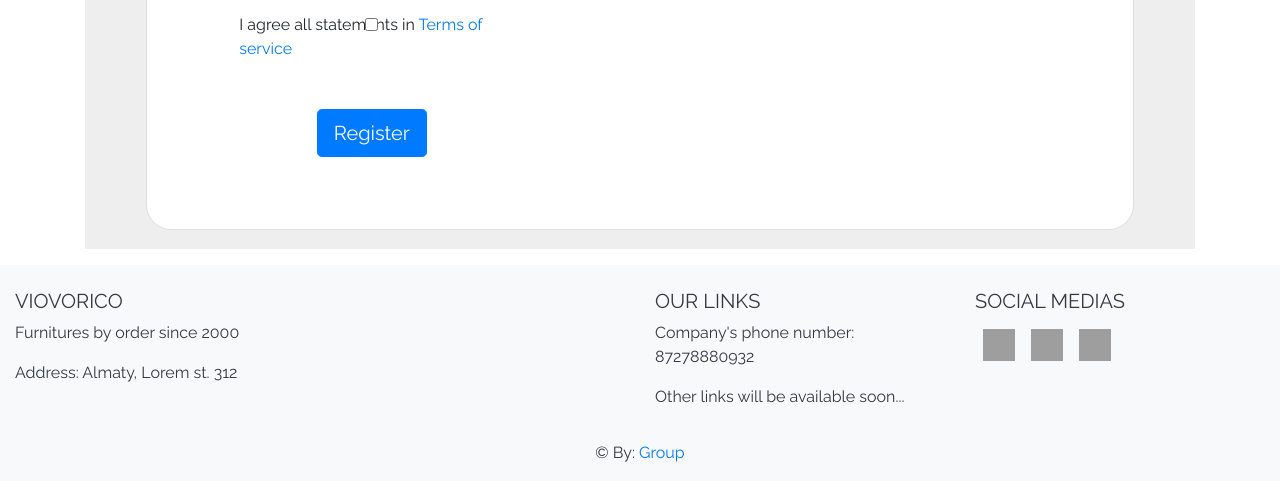
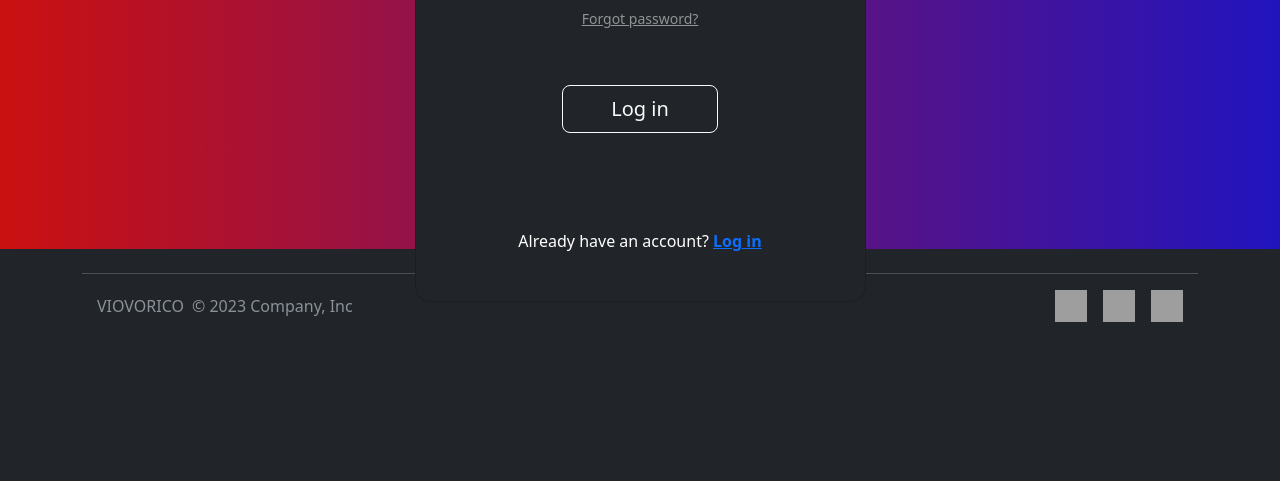
Before and after one commit to Venikhl/testForDjango, a Django app: page /members/register/ in a window 1280 px wide. Shown: the part 615-1096 px from the top of the page. After the commit the page ends 937 px from the top, so only its background shows below. Run offline with Django 4.2, Linux system fonts and the light colour scheme; grey boxes are pictures that could not be loaded.

Commit message:
3. Registration and login design(+ header and footer changes)

```diff
--- /dev/null
+++ b/static/assets/css/buttons.css
@@ -0,0 +1,85 @@
+* {
+    -webkit-box-sizing: border-box;
+    -moz-box-sizing: border-box;
+    box-sizing: border-box;
+}
+
+.buttons {
+    margin: 10%;
+    text-align: center;
+}
+
+.btn-hover {
+    width: 200px;
+    font-size: 16px;
+    font-weight: 600;
+    color: #fff;
+    cursor: pointer;
+    margin: 20px;
+    height: 55px;
+    text-align:center;
+    border: none;
+    background-size: 300% 100%;
+
+    border-radius: 50px;
+    moz-transition: all .4s ease-in-out;
+    -o-transition: all .4s ease-in-out;
+    -webkit-transition: all .4s ease-in-out;
+    transition: all .4s ease-in-out;
+}
+
+.btn-hover:hover {
+    background-position: 100% 0;
+    moz-transition: all .4s ease-in-out;
+    -o-transition: all .4s ease-in-out;
+    -webkit-transition: all .4s ease-in-out;
+    transition: all .4s ease-in-out;
+}
+
+.btn-hover:focus {
+    outline: none;
+}
+
+.btn-hover.color-1 {
+    background-image: linear-gradient(to right, #25aae1, #40e495, #30dd8a, #2bb673);
+    box-shadow: 0 4px 15px 0 rgba(49, 196, 190, 0.75);
+}
+.btn-hover.color-2 {
+    background-image: linear-gradient(to right, #f5ce62, #e43603, #fa7199, #e85a19);
+    box-shadow: 0 4px 15px 0 rgba(229, 66, 10, 0.75);
+}
+.btn-hover.color-3 {
+    background-image: linear-gradient(to right, #667eea, #764ba2, #6B8DD6, #8E37D7);
+    box-shadow: 0 4px 15px 0 rgba(116, 79, 168, 0.75);
+}
+.btn-hover.color-4 {
+    background-image: linear-gradient(to right, #fc6076, #ff9a44, #ef9d43, #e75516);
+    box-shadow: 0 4px 15px 0 rgba(252, 104, 110, 0.75);
+}
+.btn-hover.color-5 {
+    background-image: linear-gradient(to right, #0ba360, #3cba92, #30dd8a, #2bb673);
+    box-shadow: 0 4px 15px 0 rgba(23, 168, 108, 0.75);
+}
+.btn-hover.color-6 {
+    background-image: linear-gradient(to right, #009245, #FCEE21, #00A8C5, #D9E021);
+    box-shadow: 0 4px 15px 0 rgba(83, 176, 57, 0.75);
+}
+.btn-hover.color-7 {
+    background-image: linear-gradient(to right, #6253e1, #852D91, #A3A1FF, #F24645);
+    box-shadow: 0 4px 15px 0 rgba(126, 52, 161, 0.75);
+}
+.btn-hover.color-8 {
+    background-image: linear-gradient(to right, #29323c, #485563, #2b5876, #4e4376);
+    box-shadow: 0 4px 15px 0 rgba(45, 54, 65, 0.75);
+}
+.btn-hover.color-9 {
+    background-image: linear-gradient(to right, #25aae1, #4481eb, #04befe, #3f86ed);
+    box-shadow: 0 4px 15px 0 rgba(65, 132, 234, 0.75);
+}
+.btn-hover.color-10 {
+        background-image: linear-gradient(to right, #ed6ea0, #ec8c69, #f7186a , #FBB03B);
+    box-shadow: 0 4px 15px 0 rgba(236, 116, 149, 0.75);
+}
+.btn-hover.color-11 {
+       background-image: linear-gradient(to right, #eb3941, #f15e64, #e14e53, #e2373f);  box-shadow: 0 5px 15px rgba(242, 97, 103, .4);
+}
--- a/templates/auth/register.html
+++ b/templates/auth/register.html
@@ -1,72 +1,48 @@
 {% extends 'core/main_wrapper.html' %}
+{% block main %}
+<section class="vh-100 gradient-custom">
+  <div class="container py-5 h-100">
+    <div class="row d-flex justify-content-center align-items-center h-100">
+      <div class="col-12 col-md-8 col-lg-6 col-xl-5">
+        <div class="card bg-dark" style="border-radius: 1rem;">
+          <div class="card-body p-5 text-center">
 
-{% block main %}
-<section class="vh-100" style="background-color: #eee;">
-  <div class="container h-100">
-    <div class="row d-flex justify-content-center align-items-center h-100">
-      <div class="col-lg-12 col-xl-11">
-        <div class="card text-black" style="border-radius: 25px;">
-          <div class="card-body p-md-5">
-            <div class="row justify-content-center">
-              <div class="col-md-10 col-lg-6 col-xl-5 order-2 order-lg-1">
+            <div class="mb-md-5 mt-md-4 pb-5">
 
-                <p class="text-center h1 fw-bold mb-5 mx-1 mx-md-4 mt-4">Sign up</p>
+              <h2 class="fw-bold mb-2 text-uppercase text-white">Sign Up</h2>
+              <p class="text-white-50 mb-5 text-white">Please enter your data to register a new account!</p>
 
-                <form class="mx-1 mx-md-4">
+                <div class="form-floating mb-3">
+                  <input type="text" class="form-control" id="floatingUsername" placeholder="Username">
+                  <label for="floatingUsername">Username</label>
+                </div>
 
-                  <div class="d-flex flex-row align-items-center mb-4">
-                    <i class="fas fa-user fa-lg me-3 fa-fw"></i>
-                    <div class="form-outline flex-fill mb-0">
-                      <input type="text" id="form3Example1c" class="form-control" />
-                      <label class="form-label" for="form3Example1c">Your Name</label>
-                    </div>
-                  </div>
+                <div class="form-floating mb-3">
+                  <input type="email" class="form-control" id="floatingInput" placeholder="Email">
+                  <label for="floatingInput">Email address</label>
+                </div>
 
-                  <div class="d-flex flex-row align-items-center mb-4">
-                    <i class="fas fa-envelope fa-lg me-3 fa-fw"></i>
-                    <div class="form-outline flex-fill mb-0">
-                      <input type="email" id="form3Example3c" class="form-control" />
-                      <label class="form-label" for="form3Example3c">Your Email</label>
-                    </div>
-                  </div>
+                <div class="form-floating mb-3">
+                  <input type="password" class="form-control" id="floatingPassword" placeholder="Password">
+                  <label for="floatingPassword">Password</label>
+                </div>
 
-                  <div class="d-flex flex-row align-items-center mb-4">
-                    <i class="fas fa-lock fa-lg me-3 fa-fw"></i>
-                    <div class="form-outline flex-fill mb-0">
-                      <input type="password" id="form3Example4c" class="form-control" />
-                      <label class="form-label" for="form3Example4c">Password</label>
-                    </div>
-                  </div>
+                <div class="form-floating pb-3">
+                  <input type="password" class="form-control" id="floatingRepeatPassword" placeholder="Repeat password">
+                  <label for="floatingRepeatPassword">Repeat password</label>
+                </div>
 
-                  <div class="d-flex flex-row align-items-center mb-4">
-                    <i class="fas fa-key fa-lg me-3 fa-fw"></i>
-                    <div class="form-outline flex-fill mb-0">
-                      <input type="password" id="form3Example4cd" class="form-control" />
-                      <label class="form-label" for="form3Example4cd">Repeat your password</label>
-                    </div>
-                  </div>
+              <p class="small mb-5 pb-lg-2"><a class="text-white-50" href="#!">Forgot password?</a></p>
 
-                  <div class="form-check d-flex justify-content-center mb-5">
-                    <input class="form-check-input me-2" type="checkbox" value="" id="form2Example3c" />
-                    <label class="form-check-label" for="form2Example3">
-                      I agree all statements in <a href="#!">Terms of service</a>
-                    </label>
-                  </div>
+              <button class="btn btn-outline-light btn-lg px-5" type="submit">Log in</button>
 
-                  <div class="d-flex justify-content-center mx-4 mb-3 mb-lg-4">
-                    <button type="button" class="btn btn-primary btn-lg">Register</button>
-                  </div>
+            </div>
 
-                </form>
+            <div>
+              <p class="mb-0 text-white">Already have an account? <a href="{% url 'login' %}" class="text-blue fw-bold">Log in</a>
+              </p>
+            </div>
 
-              </div>
-              <div class="col-md-10 col-lg-6 col-xl-7 d-flex align-items-center order-1 order-lg-2">
-
-                <img src="https://mdbcdn.b-cdn.net/img/Photos/new-templates/bootstrap-registration/draw1.webp"
-                  class="img-fluid" alt="Sample image">
-
-              </div>
-            </div>
           </div>
         </div>
       </div>
--- a/templates/core/footer.html
+++ b/templates/core/footer.html
@@ -1,64 +1,18 @@
 {% block footer %}
-<footer class="page-footer font-small bg-light text-dark pt-4">
-    <!-- Footer Links -->
-    <div class="container-fluid text-center text-md-left">
-        <!-- Grid row -->
-        <div class="row">
-            <!-- Grid column -->
-            <div class="col-sm-12 col-md-6 mt-md-0 mt-3">
-                <!-- Content -->
-                <h5 class="text-uppercase">VIOVORICO</h5>
-                <p class="text-italic">Furnitures by order since 2000</p>
-                <p>Address: Almaty, Lorem st. 312</p>
-            </div>
+<div class="container">
+  <footer class="d-flex flex-wrap justify-content-between align-items-center py-3 my-4 border-top"  data-bs-theme="dark">
+    <div class="col-md-4 d-flex align-items-center">
+      <a href="{% url 'main_page' %}" class="mb-3 me-2 mb-md-0 text-body-secondary text-decoration-none lh-1">
+        VIOVORICO
+      </a>
+      <span class="mb-3 mb-md-0 text-body-secondary">&copy; 2023 Company, Inc</span>
+    </div>
 
-            <hr class="clearfix w-100 d-md-none pb-3">
-
-            <div class="col-6 col-md-3 mb-md-0">
-                <h5 class="text-uppercase">Our links</h5>
-                <ul class="list-unstyled">
-                    <li>
-                        <p>Company's phone number: 87278880932</p>
-                    </li>
-                    <li>
-                        <p>Other links will be available soon...</p>
-                    </li>
-                </ul>
-            </div>
-            <!-- Grid column -->
-
-            <!-- Grid column -->
-            <div class="col-6 col-md-3 mb-md-0">
-                <!-- Links -->
-                <h5 class="text-uppercase">Social Medias</h5>
-                <ul class="list-group list-unstyled list-group-horizontal">
-                    <li class="p-2">
-                        <a href="https://www.youtube.com/">
-                            <img width="32" height="32" src="https://www.madsnailtravel.com/images/youtube.svg">
-                        </a>
-                    </li>
-                    <li class="p-2">
-                        <a href="https://www.instagram.com/">
-                            <img width="32" height="32" src="https://www.madsnailtravel.com/images/instagram.svg">
-                        </a>
-                    </li>
-                    <li class="p-2">
-                        <a href="https://www.facebook.com/">
-                            <img width="32" height="32" src="https://www.madsnailtravel.com/images/facebook.svg">
-                        </a>
-                    </li>
-                </ul>
-            </div>
-            <!-- Grid column -->
-        </div>
-        <!-- Grid row -->
-    </div>
-    <!-- Footer Links -->
-
-    <!-- Copyright -->
-    <div class="footer-copyright text-center py-3">© By:
-        <a href="">Group</a>
-    </div>
-    <!-- Copyright -->
-</footer>
+    <ul class="nav col-md-4 justify-content-end list-unstyled d-flex">
+      <li class="ms-3"><a class="text-body-secondary" href="https://www.youtube.com/"><img width="32" height="32" src="https://www.madsnailtravel.com/images/youtube.svg"></a></li>
+      <li class="ms-3"><a class="text-body-secondary" href="https://www.instagram.com/"><img width="32" height="32" src="https://www.madsnailtravel.com/images/instagram.svg"></a></li>
+      <li class="ms-3"><a class="text-body-secondary" href="https://www.facebook.com/"><img width="32" height="32" src="https://www.madsnailtravel.com/images/facebook.svg"></a></li>
+    </ul>
+  </footer>
+</div>
 {% endblock %}
--- a/templates/core/main_wrapper.html
+++ b/templates/core/main_wrapper.html
@@ -1,3 +1,4 @@
+{% load static %}
 <!DOCTYPE html>
 <html>
 <head>
@@ -7,12 +8,12 @@
     <link href="https://fonts.googleapis.com/css2?family=Raleway:wght@200;400&display=swap" rel="stylesheet">
     <title>
         {% block title %}
-            Flow mebel
+            VIOVORICO
         {% endblock %}
     </title>
     <link rel="stylesheet" href="https://cdn.jsdelivr.net/npm/bootstrap@4.5.3/dist/css/bootstrap.min.css"
     integrity="sha384-TX8t27EcRE3e/ihU7zmQxVncDAy5uIKz4rEkgIXeMed4M0jlfIDPvg6uqKI2xXr2" crossorigin="anonymous">
-
+    <link href="{% static 'assets/css/buttons.css' %}" rel="stylesheet">
     <style>
     body{
         font-family: 'Raleway', sans-serif;
@@ -21,14 +22,28 @@
     a:hover {
         text-decoration: none;
     }
+    .gradient-buttons .btn {
+        background-image: linear-gradient(to bottom, rgb(203, 17, 17), rgba(203, 17, 17, 0) 49%, rgba(33, 20, 190, 0) 51%, rgb(33, 20, 190));
+        background-repeat: repeat-x;
+    }
+    .gradient-custom {
+/* fallback for old browsers */
+background: #cb1111;
+
+/* Chrome 10-25, Safari 5.1-6 */
+background: -webkit-linear-gradient(to right, rgb(203, 17, 17), rgb(33, 20, 190));
+
+/* W3C, IE 10+/ Edge, Firefox 16+, Chrome 26+, Opera 12+, Safari 7+ */
+background: linear-gradient(to right, rgb(203, 17, 17), rgb(33, 20, 190))
+}
     </style>
 </head>
-<body>
+<body class="text-bg-dark" style="background-color: var(--bs-dark);">
     {% block navbar %}
         {% include 'core/navbar.html' %}
     {% endblock %}
 
-    <div class="container main py-3 mt-5">
+    <div>
         {% block main %}
         {% endblock %}
     </div>
@@ -37,9 +52,7 @@
         {% include 'core/footer.html' %}
     {% endblock %}
 
-    <script src="https://code.jquery.com/jquery-3.5.1.slim.min.js"
-    integrity="sha384-DfXdz2htPH0lsSSs5nCTpuj/zy4C+OGpamoFVy38MVBnE+IbbVYUew+OrCXaRkfj" crossorigin="anonymous"></script>
-    <script src="https://cdn.jsdelivr.net/npm/bootstrap@4.5.3/dist/js/bootstrap.bundle.min.js"
-    integrity="sha384-ho+j7jyWK8fNQe+A12Hb8AhRq26LrZ/JpcUGGOn+Y7RsweNrtN/tE3MoK7ZeZDyx" crossorigin="anonymous"></script>
+<link href="https://cdn.jsdelivr.net/npm/bootstrap@5.3.0/dist/css/bootstrap.min.css" rel="stylesheet" integrity="sha384-9ndCyUaIbzAi2FUVXJi0CjmCapSmO7SnpJef0486qhLnuZ2cdeRhO02iuK6FUUVM" crossorigin="anonymous">
+<script src="https://cdn.jsdelivr.net/npm/bootstrap@5.3.0/dist/js/bootstrap.bundle.min.js" integrity="sha384-geWF76RCwLtnZ8qwWowPQNguL3RmwHVBC9FhGdlKrxdiJJigb/j/68SIy3Te4Bkz" crossorigin="anonymous"></script>
 </body>
 </html>
--- a/templates/core/navbar.html
+++ b/templates/core/navbar.html
@@ -1,17 +1,34 @@
 {% load static %}
 {% block navbar %}
-<nav class="navbar navbar-expand-lg navbar-light bg-light fixed-top">
-  <div class="collapse navbar-collapse d-flex justify-content-between">
-    <a class="navbar-brand float-left text-uppercase" href="{% url 'main_page' %}">VIOVORICO</a>
-{#    <img class="navbar-brand float-left" width="80" height="48" src="{% static 'assets/photos/images/flowlogo.png' %}">#}
-    <ul class="navbar-nav">
-      <li class="nav-item active">
-        <a class="nav-link" href="{% url 'main_page' %}">Home <span class="sr-only">(current)</span></a>
-      </li>
-      <li class="nav-item active">
-        <a class="nav-link" href="{% url 'login' %}">Log in<span class="sr-only">(current)</span></a>
-      </li>
-    </ul>
-  </div>
-</nav>
+    <style>
+    @font-face {
+        font-family: 'GlassGauge';
+        src: url({% static 'assets/fonts/AlegReg.ttf' %}) format('truetype');
+    }
+    </style>
+    <nav class="navbar navbar-expand-lg bg-body-tertiary" aria-label="Thirteenth navbar example" data-bs-theme="dark">
+      <div class="container-fluid">
+        <button class="navbar-toggler" type="button" data-bs-toggle="collapse" data-bs-target="#navbarsExample11" aria-controls="navbarsExample11" aria-expanded="false" aria-label="Toggle navigation">
+          <span class="navbar-toggler-icon"></span>
+        </button>
+
+        <div class="collapse navbar-collapse d-lg-flex" id="navbarsExample11">
+          <a class="navbar-brand col-lg-3 me-0" href="{% url 'main_page' %}" style="font-family: 'GlassGauge', sans-serif;">StoryMarks</a>
+          <ul class="navbar-nav col-lg-6 justify-content-lg-center">
+            <li class="nav-item">
+              <a class="nav-link active" aria-current="page" href="{% url 'main_page' %}">Home</a>
+            </li>
+            <li class="nav-item">
+              <a class="nav-link" href="#">Link</a>
+            </li>
+            <li class="nav-item">
+              <a class="nav-link disabled">Disabled</a>
+            </li>
+          </ul>
+          <div class="d-lg-flex col-lg-3 justify-content-lg-end">
+            <a class="btn btn-outline-light btn-lg" href="{% url 'login' %}">Log in</a>
+          </div>
+        </div>
+      </div>
+    </nav>
 {% endblock %}
```
Also changed, not shown: static/assets/css/footer.css (added, +69 -0 lines), templates/auth/login.html (+29 -37 lines), db.sqlite3, static/assets/fonts/AlegReg.ttf (added).
